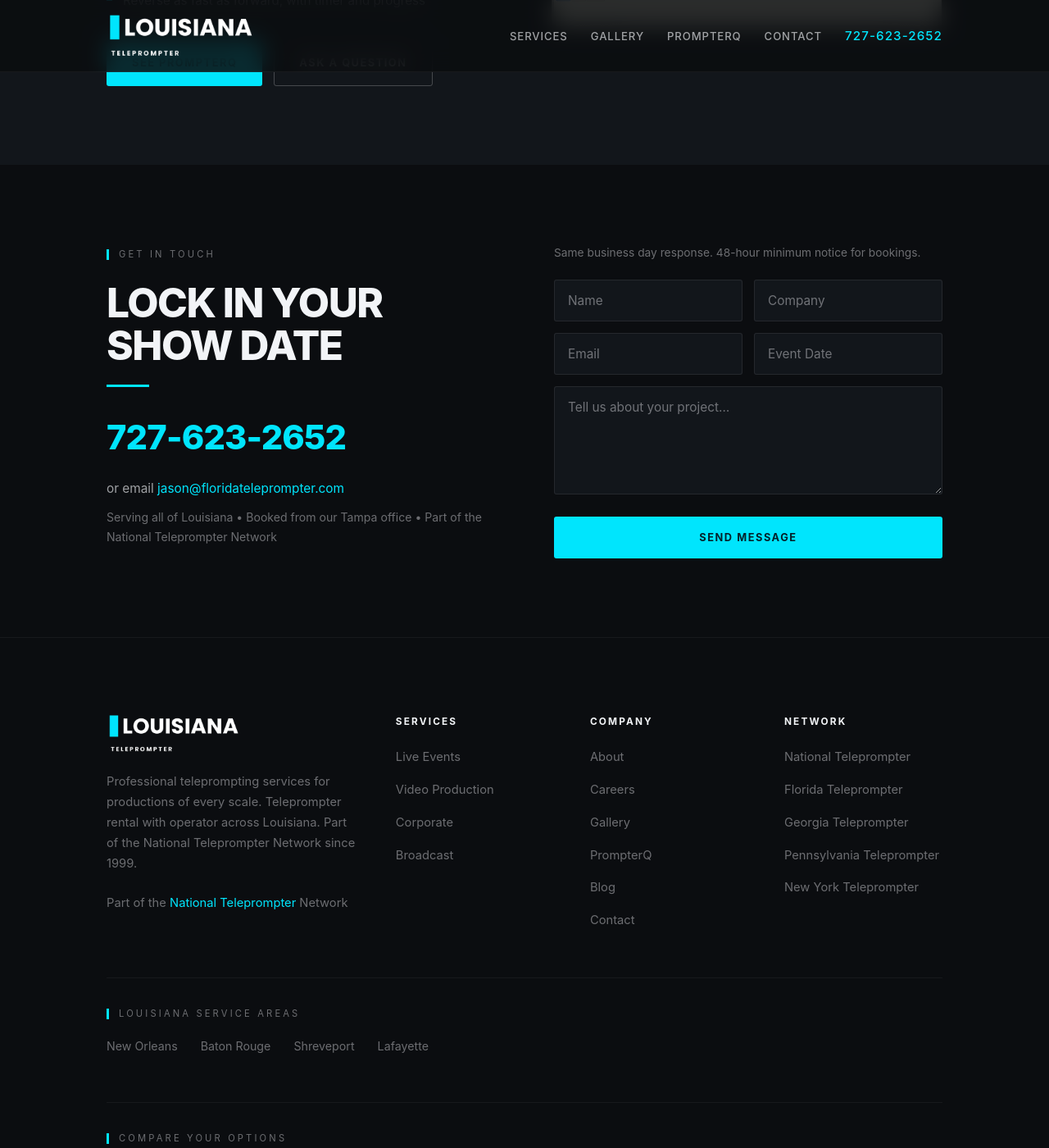
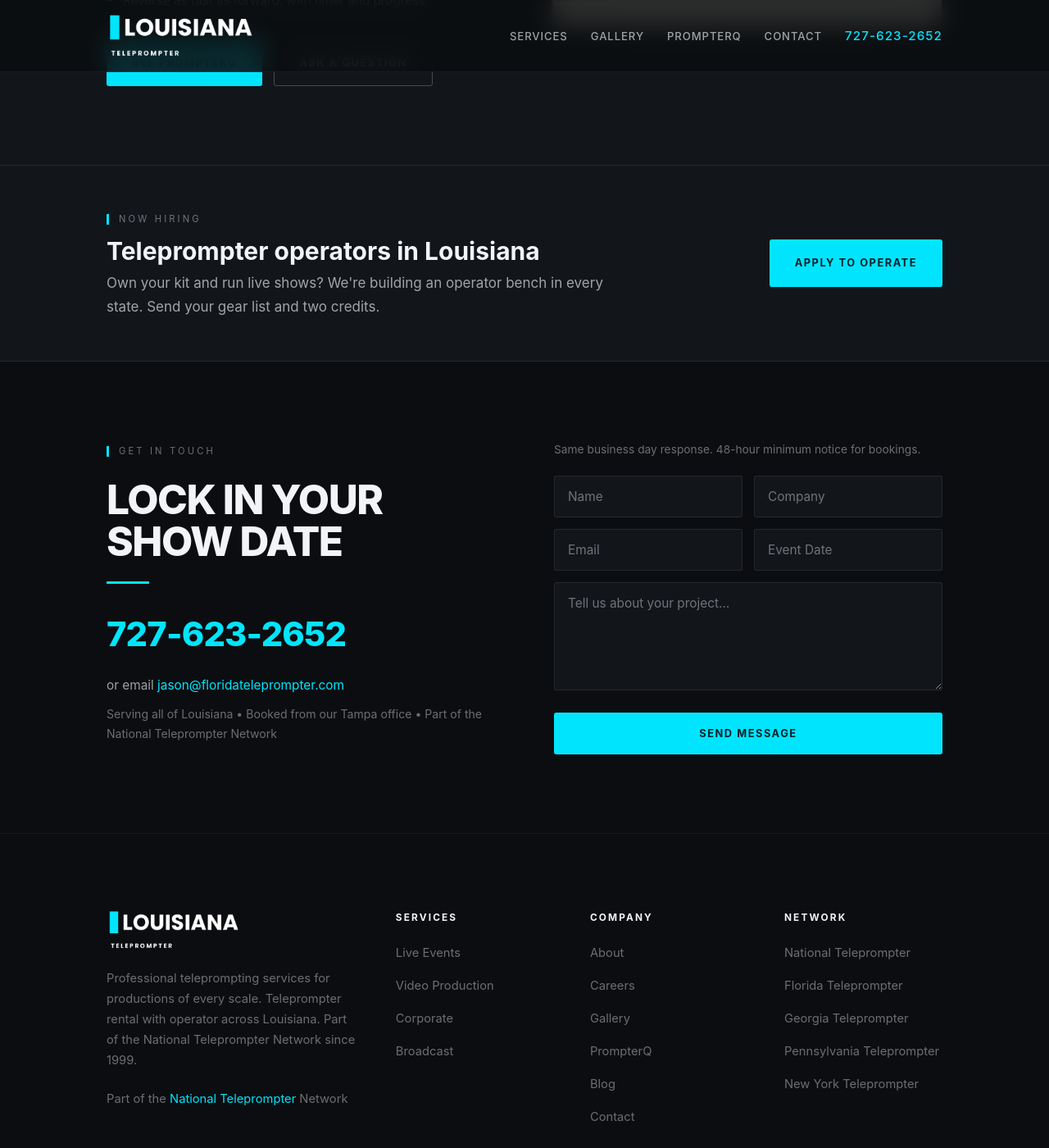
Before and after one commit to jasproj/louisianateleprompter, a Jekyll site: the page index.html, which Jekyll copies as it is, in a window 1280 px wide and 1400 px high, scrolled down 6080 px. Shown: the whole window at 82% size. Built offline with Jekyll 4.4.1, drawn with Linux system fonts in a browser that asks for light colours.

Commit message:
feat: "Now Hiring Operators" band above the contact section
A visible operator-recruiting callout on the home page. Until now the only
path to the application form was a footer link. The band names the state,
says what we want (own kit, live-show experience, gear list + two credits)
and sends applicants to the existing careers page. Styled with the site's
own CSS variables; no new colors, fonts or scripts. Verified at 1280 and
390 wide.

Co-Authored-By: Claude Fable 5.1 <noreply@anthropic.com>
Claude-Session: https://claude.ai/code/session_01SW4oYwAA8ZEcmkVZYUBX96

```diff
--- a/index.html
+++ b/index.html
@@ -448,6 +448,13 @@
             html { scroll-behavior: auto; }
             * { transition: none !important; animation: none !important; }
         }
+
+        /* Hiring band */
+        .hiring { padding: clamp(36px, 4vw, 56px) 0; background: var(--surface); border-top: 1px solid var(--line); border-bottom: 1px solid var(--line); }
+        .hiring-wrap { display: flex; align-items: center; justify-content: space-between; gap: 28px; flex-wrap: wrap; }
+        .hiring-title { font-size: clamp(22px, 2.6vw, 30px); line-height: 1.15; margin: 6px 0 8px; }
+        .hiring-text { color: var(--text-dim); margin: 0; max-width: 60ch; }
+        .hiring .btn { white-space: nowrap; }
     </style>
 </head>
 <body>
@@ -678,6 +685,18 @@
         </div>
     </section>
 
+        <!-- Hiring -->
+    <section class="hiring" id="hiring" aria-label="Now hiring teleprompter operators">
+        <div class="wrap hiring-wrap">
+            <div>
+                <span class="eyebrow">Now Hiring</span>
+                <h2 class="hiring-title">Teleprompter operators in Louisiana</h2>
+                <p class="hiring-text">Own your kit and run live shows? We're building an operator bench in every state. Send your gear list and two credits.</p>
+            </div>
+            <a href="careers.html" class="btn btn-primary">Apply to operate</a>
+        </div>
+    </section>
+
     <!-- Contact -->
     <section class="contact" id="contact">
         <div class="wrap">
```
